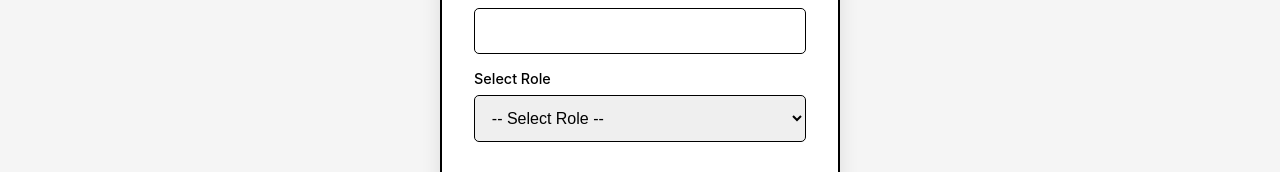
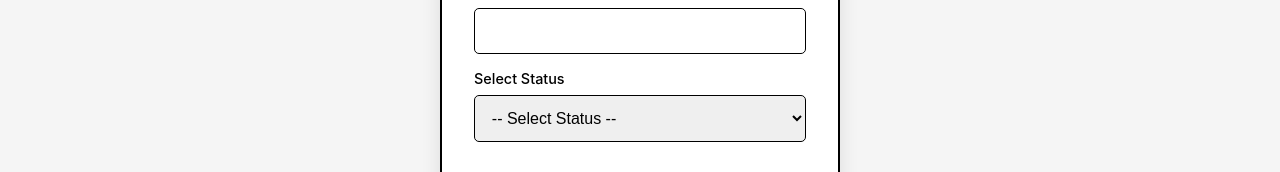
Before and after one commit to joshb-code/cmsc-447proj, a Next.js app in the folder frontend/: page /signup in a window 1280 px wide. Shown: the part 533-705 px from the top of the page. Built offline with nearby package versions, Linux system fonts and the light colour scheme; no server answers.

Commit message:
remove the role and add status with options grad and undergrad

```diff
--- a/frontend/app/signup/page.js
+++ b/frontend/app/signup/page.js
@@ -13,7 +13,8 @@ export default function Signup() {
     email: '',
     password: '',
     confirmPassword: '',
-    role: ''  // ⬅️ New field
+    //role: ''
+    status: ''      // ⬅️ New field
   });
 
   const [errors, setErrors] = useState({});
@@ -40,7 +41,8 @@ export default function Signup() {
     if (!formData.password) newErrors.password = 'Password is required';
     else if (formData.password.length < 6) newErrors.password = 'Password must be at least 6 characters';
     if (formData.password !== formData.confirmPassword) newErrors.confirmPassword = 'Passwords do not match';
-    if (!formData.role) newErrors.role = 'Please select a role';
+   // if (!formData.role) newErrors.role = 'Please select a role';
+    if (!formData.status) newErrors.status = 'Please select a status';
     setErrors(newErrors);
     return Object.keys(newErrors).length === 0;
   };
@@ -135,22 +137,22 @@ export default function Signup() {
             </div>
 
             {/* ⬇️ New Dropdown Field */}
+
             <div className={styles.formGroup}>
-              <label htmlFor="role">Select Role</label>
-              <select
-                id="role"
-                name="role"
-                value={formData.role}
-                onChange={handleChange}
-                className={errors.role ? styles.error : ''}
-              >
-                <option value="">-- Select Role --</option>
-                <option value="admin">Admin</option>
-                <option value="undergrad">Undergraduate</option>
-                <option value="grad">Graduate</option>
-              </select>
-              {errors.role && <div className={styles.errorMessage}>{errors.role}</div>}
-            </div>
+             <label htmlFor="status">Select Status</label>
+            <select
+               id="status"
+              name="status"
+               value={formData.status}
+               onChange={handleChange}
+             className={errors.status ? styles.error : ''}
+           >
+           <option value="">-- Select Status --</option>
+           <option value="undergraduate">Undergraduate</option>
+             <option value="graduate">Graduate</option>
+           </select>
+          {errors.status && <div className={styles.errorMessage}>{errors.status}</div>}
+          </div>
 
             <button type="submit" className={styles.signupButton}>Sign Up</button>
           </form>
```
Also changed, not shown: 1 other file (tests, documents, lock files or other folders).
